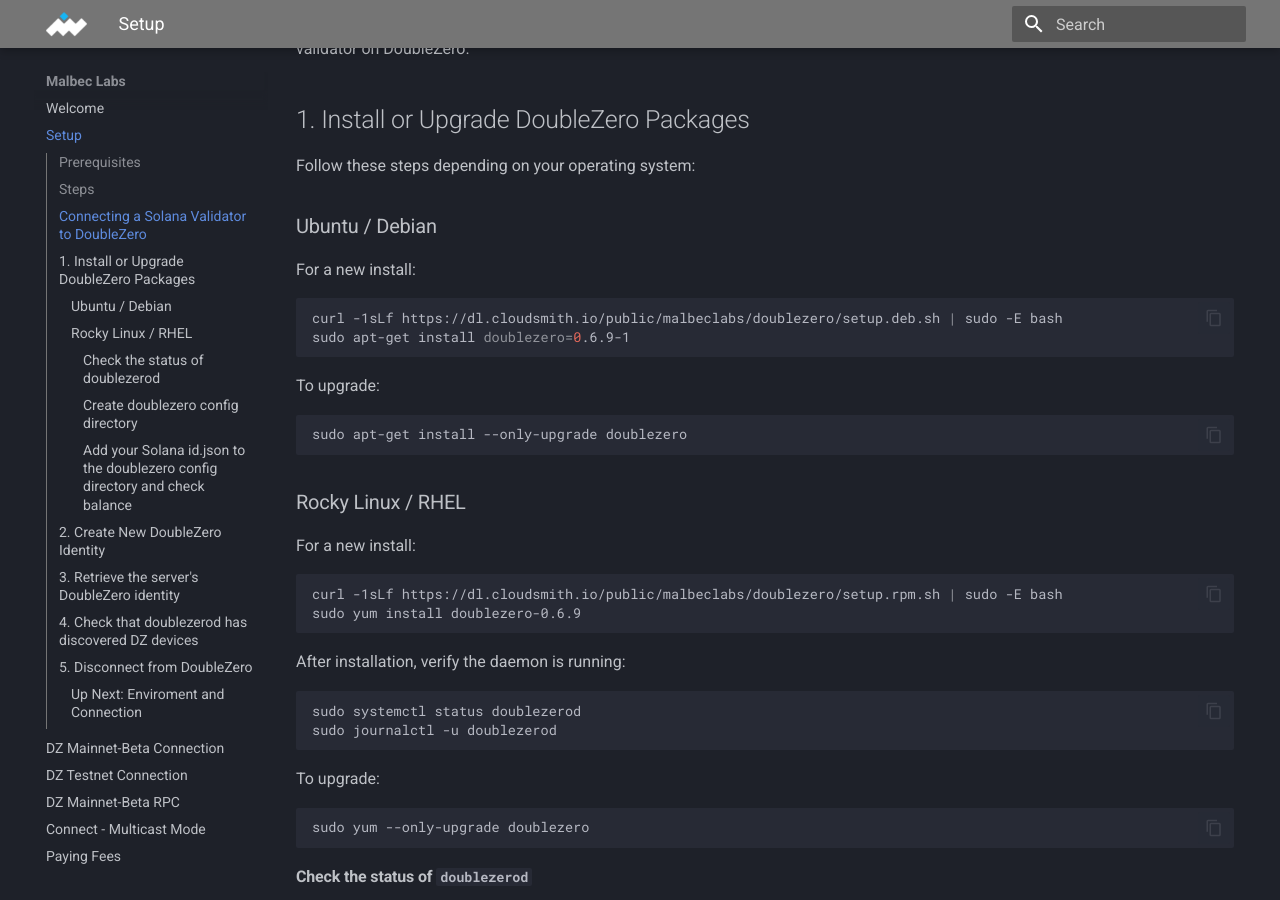
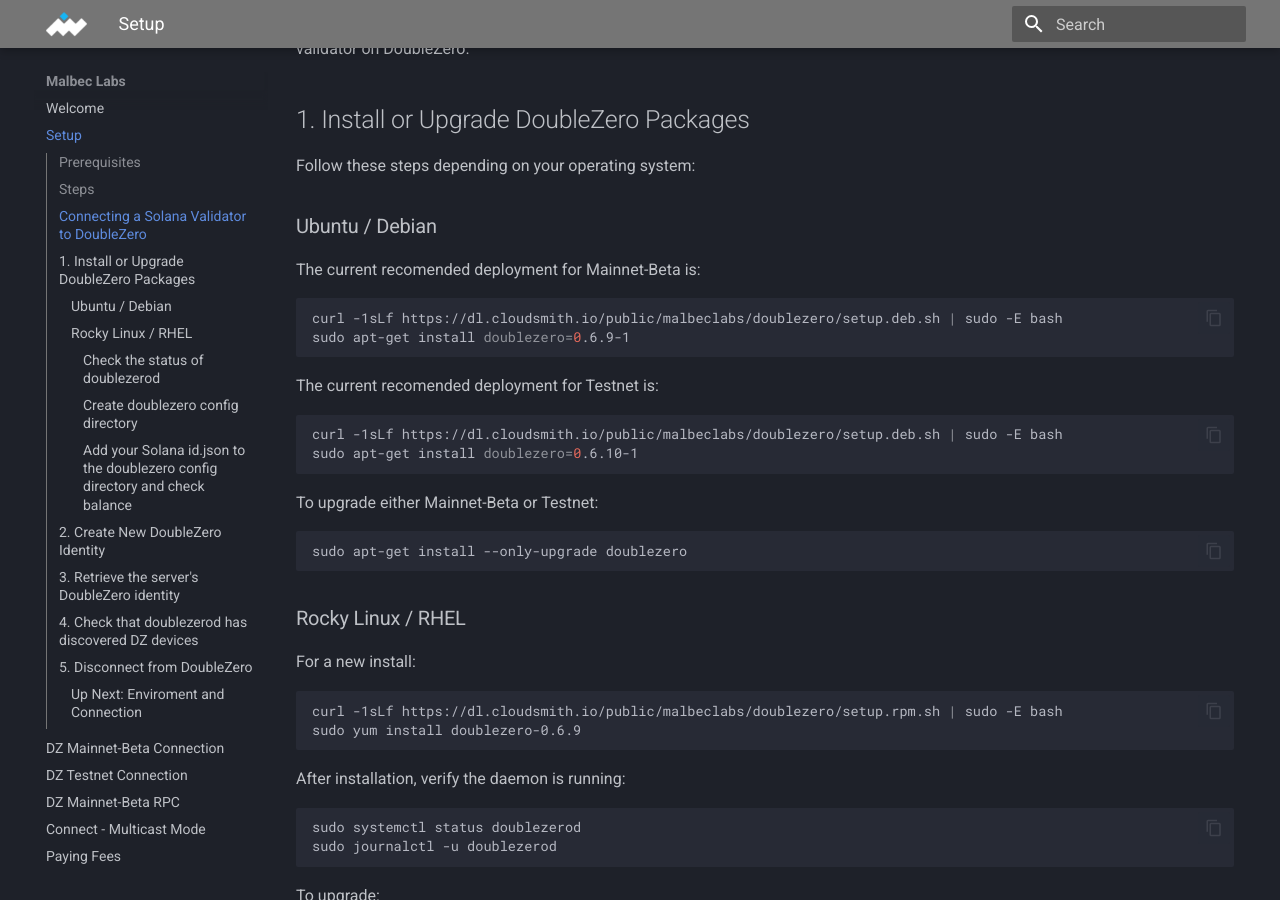
Before and after one commit to malbeclabs/docs, an MkDocs documentation site: the page built from docs/setup.md, in a window 1280 px wide and 900 px high, scrolled down 1037 px. Built offline with MkDocs 1.6.1 and Material for MkDocs 9.7.7, drawn with Linux system fonts in a browser that asks for light colours.

Commit message:
Update setup.md

````diff
--- a/docs/setup.md
+++ b/docs/setup.md
@@ -34,12 +34,19 @@
 
 ### Ubuntu / Debian
 
-For a new install:
+The current recomended deployment for Mainnet-Beta is:
 ```bash
 curl -1sLf https://dl.cloudsmith.io/public/malbeclabs/doublezero/setup.deb.sh | sudo -E bash
 sudo apt-get install doublezero=0.6.9-1
 ```
-To upgrade:
+
+The current recomended deployment for Testnet is:
+```bash
+curl -1sLf https://dl.cloudsmith.io/public/malbeclabs/doublezero/setup.deb.sh | sudo -E bash
+sudo apt-get install doublezero=0.6.10-1
+```
+
+To upgrade either Mainnet-Beta or Testnet:
 ```
 sudo apt-get install --only-upgrade doublezero
 ```
````
